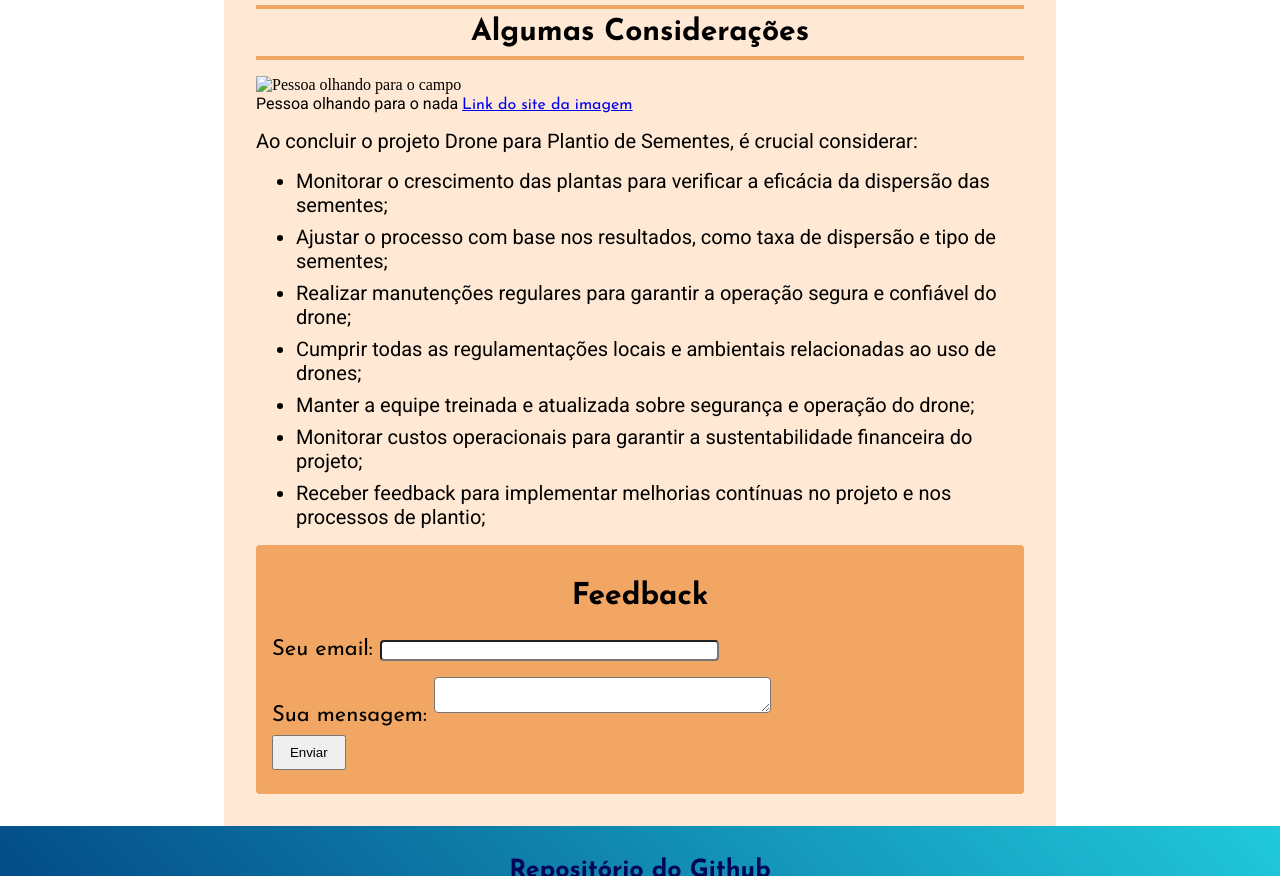
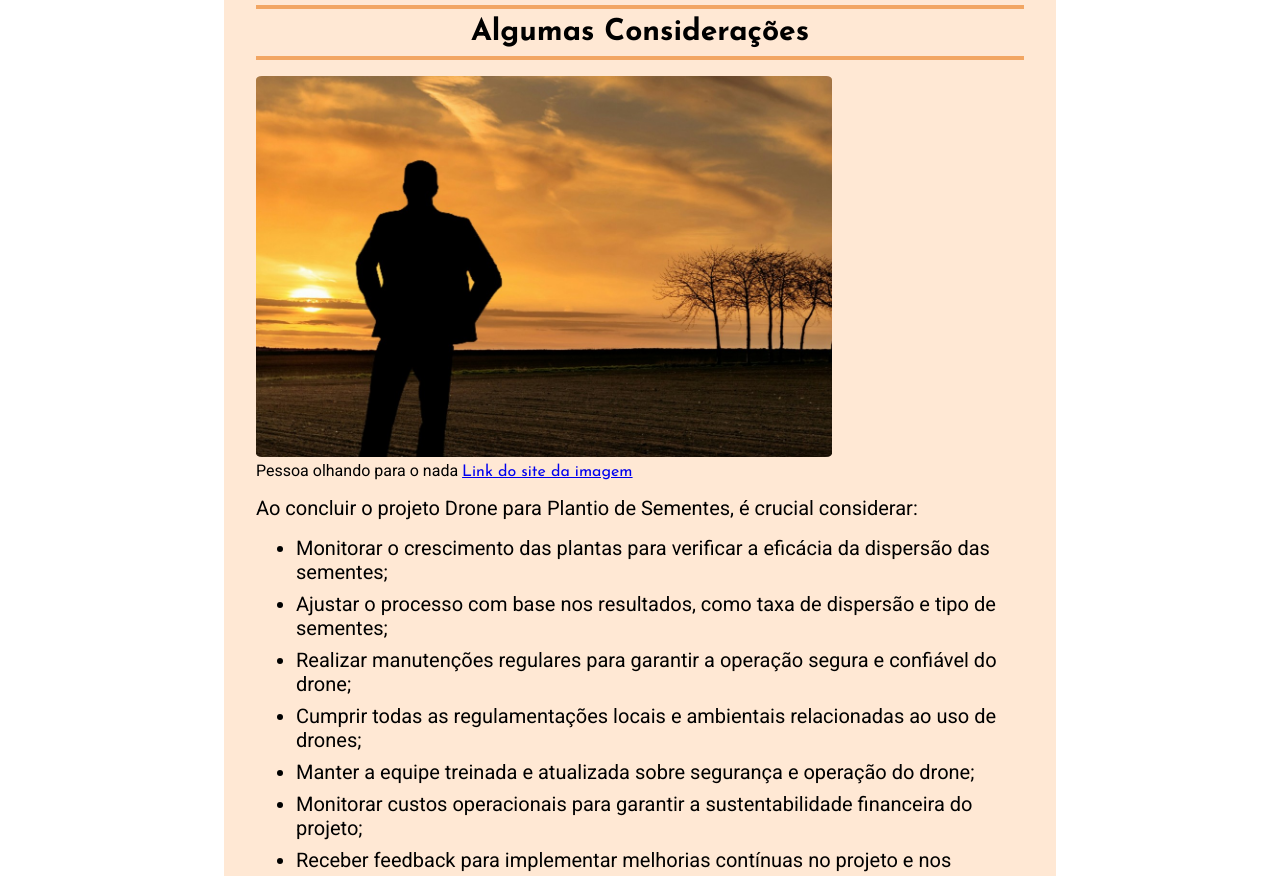
Before and after one commit to AleDoGrau/Agrinho.isa.ale, a plain HTML site: page index.html in a window 1280 px wide. Shown: the part 2059-2935 px from the top of the page. Drawn offline with Linux system fonts and the light colour scheme.

Commit message:
Update index.html

```diff
--- a/index.html
+++ b/index.html
@@ -62,7 +62,7 @@
         <section id="cons">
             <h3>Algumas Considerações</h3>
 
-            <img src="/6f846186d6c75d78358553e5845f-1434857-3486387671.jpg" alt="Pessoa olhando para o campo">
+            <img src="/considerando.jpg" alt="Pessoa olhando para o campo">
             <p class="info-imagem">Pessoa olhando para o nada <a href="https://pxhere.com/pt/photo/1434857">Link do site da imagem</a></p>
 
             <p>Ao concluir o projeto Drone para Plantio de Sementes, é crucial considerar:</p>
```
